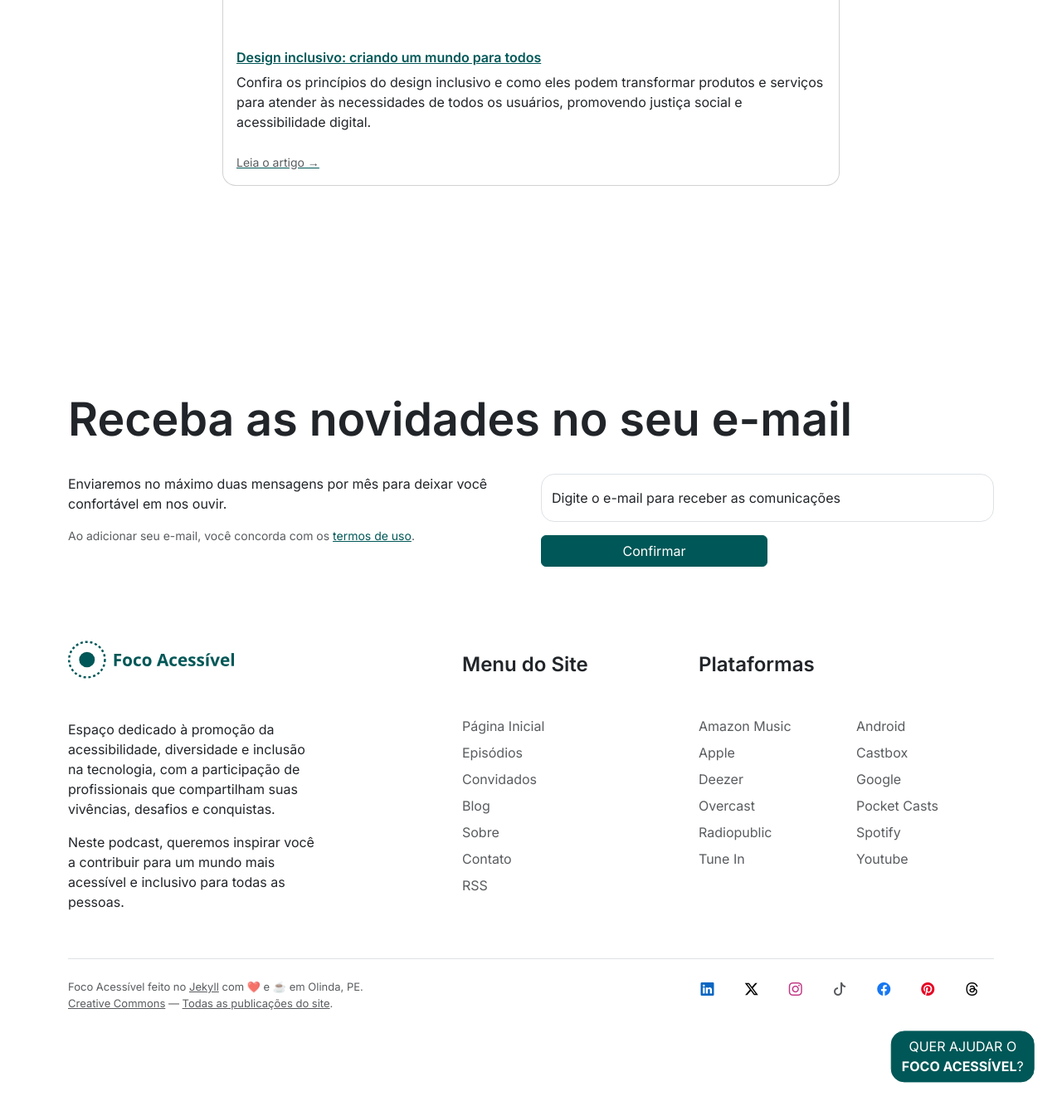
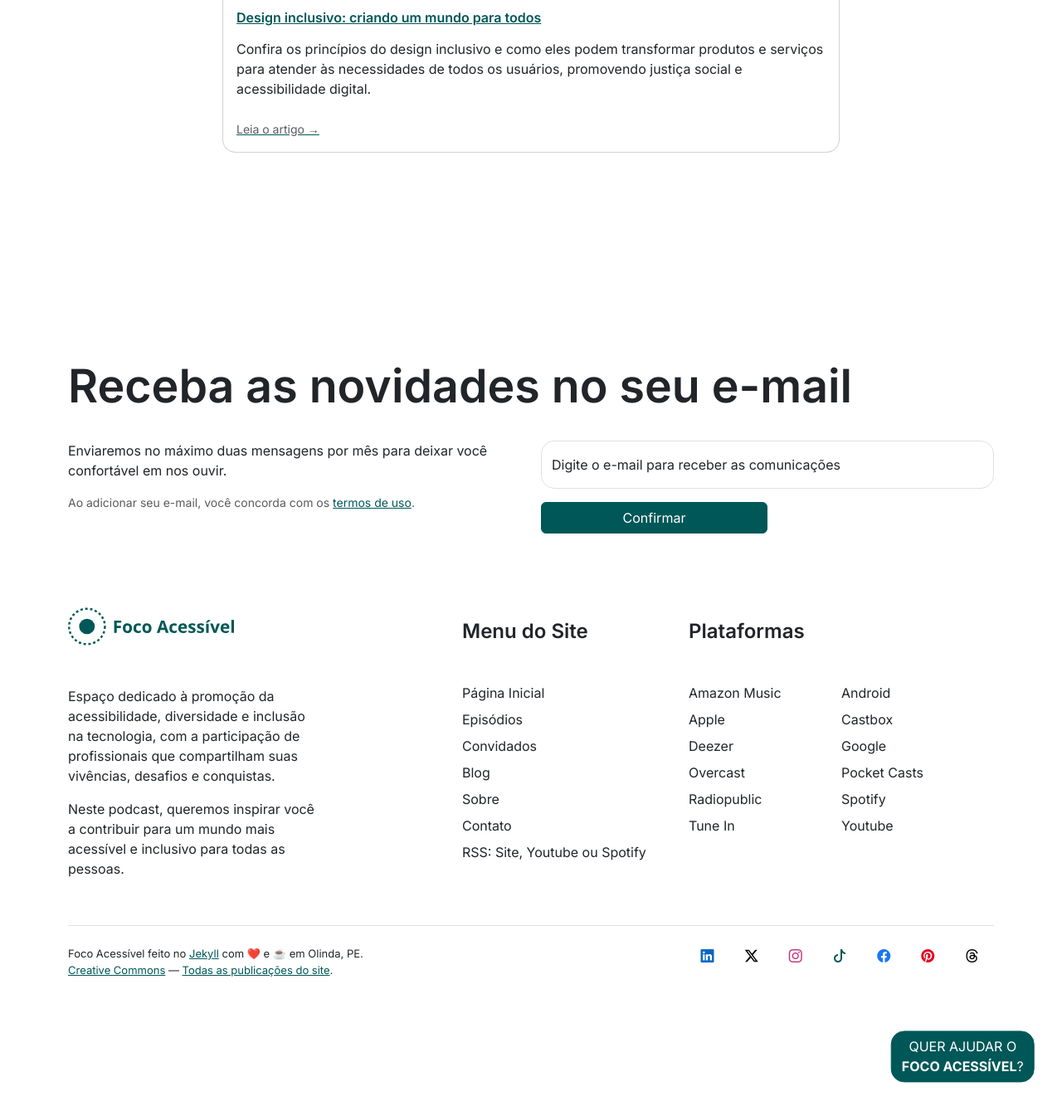
Before and after one commit to focoacessivel/focoacessivel.github.io, a Jekyll site: the page built from _posts/2024-04-19-navegando-pela-inclusao-uma-jornada-atraves-da-wcag.html, in a window 1280 px wide and 1400 px high, scrolled down 6256 px, cut to the strip 61-1400 px from the top of the window. Shown: the whole strip at 83% size. Built offline with Jekyll 4.4.1, drawn with Linux system fonts in a browser that asks for light colours; nearby versions of some CDN libraries; comment, search, counter and statistics services are not loaded.

Commit message:
diversas coisas

```diff
--- a/_config.yml
+++ b/_config.yml
@@ -68,3 +68,4 @@
   - jekyll-feed
   - jekyll-brotli
   - jekyll-seo-tag
+  - jekyll-sitemap
--- a/_includes/related-post.html
+++ b/_includes/related-post.html
@@ -13,7 +13,7 @@
                 <img src="{{ post.image }}" style="height: 200px;" class="card-img-top object-fit-cover" alt="{{ post.banner-alt }}">
                 <div class="card-body d-flex justify-content-between flex-column">
                     <div>
-                        <h3 class="card-title fs-6">
+                        <h3 class="mt-0 mb-3 card-title fs-6">
                             <a href="{{ site.url }}{{ post.url }}">{{ post.title }}</a>
                         </h3>
                         <p class="card-text fs-6">{{post.excerpt}}</p>
--- a/_includes/support.html
+++ b/_includes/support.html
@@ -52,7 +52,7 @@
                                         <input type="hidden" name="item_name" value="Com sua doação, invisto em equipamentos, edição e serviços para o crescimento do podcast!" />
                                         <input type="hidden" name="currency_code" value="BRL" />
                                         <input type="image" src="{{site.url}}/img/paypal.png" class="col-12 col-md-6 img-fluid mx-auto" name="submit" title="PayPal – A maneira mais segura e fácil de pagar online!" alt="Doe com o botão PayPal" />
-                                        <img class="border-0" src="https://www.paypal.com/en_BR/i/scr/pixel.gif" width="1" height="1" />
+                                        <img alt="Pixel de 1px por 1px utilizado pelo PayPal apenas para monitorar o tráfego" class="border-0" src="https://www.paypalobjects.com/en_US/i/scr/pixel.gif" width="1" height="1" />
                                     </form>
                                 </div>
                             </div>
--- a/_layouts/default.html
+++ b/_layouts/default.html
@@ -1,9 +1,9 @@
 ---
-layout: compress
+layout: default
 ---
 
 <!doctype html>
-<html lang="pt-br" class="no-js">
+<html lang="pt-br" class="no-js" data-bs-theme="auto">
 
 <head>
   <meta charset="utf-8">
@@ -26,7 +26,7 @@
 
 
   <!--  PINTEREST -->
-  <meta name="p:domain_verify" content="f0a4b51290c8d79df0b5e93c43388693"/>
+  <meta name="p:domain_verify" content="f0a4b51290c8d79df0b5e93c43388693" />
   <!--  FAVICON -->
   <link rel="shortcut icon" type="image/png" href="{{ site.url }}/img/icons/icon-72x72.png">
   <link rel="shortcut icon" sizes="196x196" href="{{ site.url }}/img/icons/icon-192x192.png">
@@ -37,11 +37,15 @@
   <link rel="stylesheet" href="https://cdn.jsdelivr.net/npm/bootstrap@5.3.0-alpha1/dist/css/bootstrap.min.css"
     integrity="sha384-GLhlTQ8iRABdZLl6O3oVMWSktQOp6b7In1Zl3/Jr59b6EGGoI1aFkw7cmDA6j6gD" crossorigin="anonymous">
   <link rel="stylesheet" href="https://fonts.googleapis.com/css2?family=Inter:wght@400;600;700&&display=swap">
-  <link rel="stylesheet" href="{{ '/main.css' | prepend: site.baseurl }}">
+  <link rel="stylesheet" href="{{site.url}}/main.css">
   <!-- <link rel="stylesheet" href="{{site.url}}/diagnostic.css"> -->
 
   <link rel="canonical" href="{{ page.url | replace:'index.html','' | prepend: site.baseurl | prepend: site.url }}">
+
   <link rel="alternate" type="application/rss+xml" title="{{ site.title }}" href="{{ '/feed.xml' | prepend: site.baseurl | prepend: site.url }}">
+  <link rel="alternate" href="https://anchor.fm/s/e14f7d9c/podcast/rss" type="application/rss+xml" title="Youtube">
+  <link rel="alternate" href="https://www.youtube.com/feeds/videos.xml?channel_id=UCYa1lmVi_lcn_DgT4cf-jRQ" type="application/rss+xml" title="Spotify">
+
   <link rel="sitemap" type="application/xml" title="Sitemap" href="{{ '/sitemap.xml' | prepend: site.baseurl | prepend: site.url }}" />
   <link rel="manifest" href="{{site.url}}/manifest.json">
   <meta name="theme-color" content="#005757" />
@@ -52,6 +56,7 @@
 </head>
 
 <body class="p-4 mb-5">
+
   <!-- VLIVRAS -->
   <div vw class="enabled">
     <div vw-access-button class="active"></div>
@@ -106,7 +111,7 @@
           {% endfor %}
         </ul>
       </header>
-    </div>    {{ content }}
+    </div> {{ content }}
 
     {% include newsletter.html %}
 
@@ -122,7 +127,7 @@
           <div class="col-12 col-md-8">{{site.footer-description}}</div>
         </div>
 
-        <div class="col-12 col-md-3 mb-3">
+        <div class="menu-footer col-12 col-md-3 mb-3">
           <h3 id="menu-rodape" class="pt-3 h4 mb-5">Menu do Site</h3>
           <ul class="nav flex-column">
             {% for item in site.data.links.menu %}
@@ -134,24 +139,27 @@
             </li>
             {% endfor %}
             <li class="nav-item mb-2">
-              <a class="nav-link p-0" href="https://anchor.fm/s/e14f7d9c/podcast/rss" title="Assine o nosso RSS"> RSS
-              </a>
+             <span class="p-0" >RSS:
+              <a class="nav-link p-0 d-inline-block" href="{{site.url}}/feed.xml">Site</a>,
+              <a class="nav-link p-0 d-inline-block" href="https://www.youtube.com/feeds/videos.xml?channel_id=UCYa1lmVi_lcn_DgT4cf-jRQ" title="Assine o RSS do Youtube">Youtube</a>
+              ou <a class="nav-link p-0 d-inline-block" href="https://anchor.fm/s/e14f7d9c/podcast/rss" title="Assine o RSS do Spotify">Spotify</a>
+            </span>
             </li>
           </ul>
         </div>
 
-        <div class="col-12 col-md-4 mb-3">
+        <div class="menu-footer col-12 col-md-4 mb-3">
           <div class="row">
-            <h3 id="plataformas-rodape" class="pt-3 h4 mb-5">Plataformas</h3>
+            <h3 id="plataformas-rodape" class="pt-3 px-0 h4 mb-5">Plataformas</h3>
+            <ul class="nav row">
               {% for item in site.data.links.platforms %}
-
-            <a href="{{item.link}}" target="_blank" title="Assine no {{item.name}} - nova aba" rel="noopener noreferrer"
-              class="text-decoration-none col-6 mb-2">
+              <li class="nav-item mb-2 col-6">
+                <a href="{{item.link}}" target="_blank" title="Assine no {{item.name}} - nova aba" rel="noopener noreferrer" class="nav-link p-0 text-decoration-none">
                   {{item.name}}
                 </a>
-
+              </li>
               {% endfor %}
-
+            </ul>
           </div>
         </div>
 
@@ -163,30 +171,27 @@
             title="Site do Jekyll - nova aba">Jekyll</a> com <span title="Amor">❤️</span> e <span title="Café">☕</span>
           em Olinda, PE.
           <br><a href="https://creativecommons.org/licenses/by-nc/4.0/deed.pt_BR"
-            title="Detalhes sobre o atribuição não comercial 4.0 internacional - nova aba" target="_blank">Creative Commons</a> &mdash;
-          <a href="{{site.url}}/arquivo">Todas as publicações do site</a>.</p>
+            title="Detalhes sobre o atribuição não comercial 4.0 internacional - nova aba" target="_blank">Creative
+            Commons</a> &mdash;
+          <a href="{{site.url}}/arquivo">Todas as publicações do site</a>.
+        </p>
         <ul class="col-12 col-md socials mt-5 mt-md-0 mb-0 d-flex justify-content-around">
           {% include social.html %}
         </ul>
       </div>
 
     </footer>
+  </main>
   {% include support.html %}
+  {% include offcanvas.html %}
 
-    <script src="https://cdn.jsdelivr.net/npm/bootstrap@5.3.0-alpha1/dist/js/bootstrap.bundle.min.js"
-      integrity="sha384-w76AqPfDkMBDXo30jS1Sgez6pr3x5MlQ1ZAGC+nuZB+EYdgRZgiwxhTBTkF7CXvN"
-      crossorigin="anonymous"></script>
+  <script src="https://cdn.jsdelivr.net/npm/bootstrap@5.3.0-alpha1/dist/js/bootstrap.bundle.min.js" integrity="sha384-w76AqPfDkMBDXo30jS1Sgez6pr3x5MlQ1ZAGC+nuZB+EYdgRZgiwxhTBTkF7CXvN" crossorigin="anonymous"></script>
 
   <!-- <script src="https://cdnjs.cloudflare.com/ajax/libs/plyr/3.7.3/plyr.min.js"></script> -->
   <script async src="https://static.addtoany.com/menu/page.js"></script>
-    <script src="https://cdn.jsdelivr.net/npm/masonry-layout@4.2.2/dist/masonry.pkgd.min.js"
-    integrity="sha384-GNFwBvfVxBkLMJpYMOABq3c+d3KnQxudP/mGPkzpZSTYykLBNsZEnG2D9G/X/+7D" crossorigin="anonymous"
-    async></script>
+  <script src="https://cdn.jsdelivr.net/npm/masonry-layout@4.2.2/dist/masonry.pkgd.min.js" integrity="sha384-GNFwBvfVxBkLMJpYMOABq3c+d3KnQxudP/mGPkzpZSTYykLBNsZEnG2D9G/X/+7D" crossorigin="anonymous" async></script>
   <script src="{{site.url}}/main.js"></script>
 
-    {% include offcanvas.html %}
-
-  </main>
 </body>
 
 </html>
--- a/_posts/2024-04-19-navegando-pela-inclusao-uma-jornada-atraves-da-wcag.html
+++ b/_posts/2024-04-19-navegando-pela-inclusao-uma-jornada-atraves-da-wcag.html
@@ -7,7 +7,7 @@
 excerpt: "Explore a jornada da WCAG e sua importância na promoção de uma web acessível para todos. Descubra a evolução das diretrizes, desde a WCAG 1.0 até a mais recente WCAG 2.2, e como elas moldam um futuro digital inclusivo"
 tags: [WCAG, acessibilidade na web, diretrizes de acessibilidade, WCAG 2.2, inclusão digital, design inclusivo, W3C, padrões de acessibilidade, web para todos, acessibilidade digital]
 image: "https://raw.githubusercontent.com/focoacessivel/pictures/main/blog/wcag.jpg"
-alt: 'A imagem mostra um dedo humano pressionando uma tecla verde destacada em um teclado de computador cinza. A tecla verde tem o texto "WCAG Web Content Accessibility Guidelines" em branco.'
+banner-alt: 'A imagem mostra um dedo humano pressionando uma tecla verde destacada em um teclado de computador cinza. A tecla verde tem o texto "WCAG Web Content Accessibility Guidelines" em branco.'
 legend: 'WCAG Web Content Accessibility Guidelines (Foto: momius / Adobe Stock)'
 # Info EP
 link-ep: 'ep-3-design-e-acessibilidade-acessibilidade-e-design-marcelo-sales'
--- a/main.css
+++ b/main.css
@@ -387,17 +387,10 @@
 }
 
 /* Footer */
-footer a {
-  color: var(--bs-secondary-color) !important;
-}
+
 
 .credits {
   font-size: small;
-}
-
-.credits,
-.credits a {
-  color: rgba(33, 37, 41, 0.75);
 }
 
 /* Article */
--- a/main.js
+++ b/main.js
@@ -27,4 +27,4 @@
     opts.html = true;
   }
   new bootstrap.Popover(el, opts);
-})
+});
```
Also changed, not shown: pages/blog.html (+5 -2 lines), img/platform/deezer.svg. Lines whose indentation alone changed are shown as unchanged.
